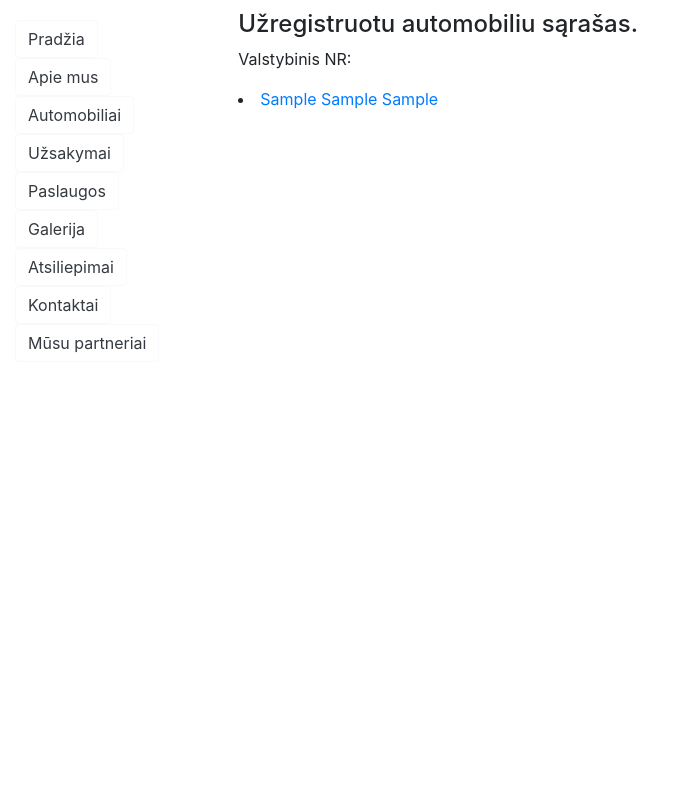
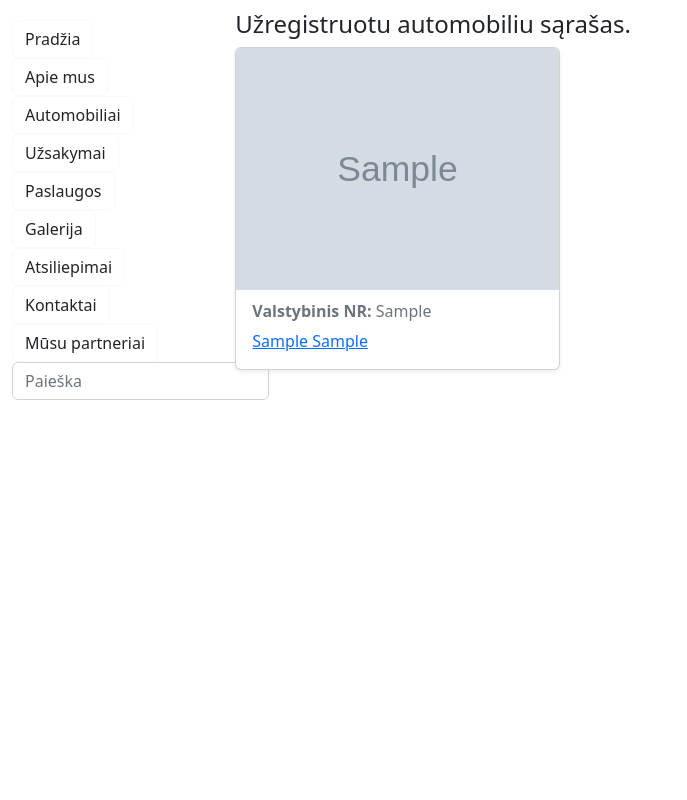
Before and after one commit to AndreyGalo/ServisProject, a Django app: page /servis/automobiliai/ in a window 1280 px wide. Shown: the whole page, without its empty margins (0-687 px from the left). Run offline with Django 5.2, Linux system fonts and the light colour scheme; tables that the repository leaves empty hold one stand-in row (values such as "Sample post"); grey boxes marked "Sample" are stand-in pictures; some libraries are stand-ins or nearby versions.

Commit message:
6 Paskaita commit

```diff
--- a/mysite/settings.py
+++ b/mysite/settings.py
@@ -122,3 +122,9 @@ STATIC_URL = 'static/'
 # https://docs.djangoproject.com/en/5.1/ref/settings/#default-auto-field
 
 DEFAULT_AUTO_FIELD = 'django.db.models.BigAutoField'
+
+# media folder settings
+MEDIA_ROOT = os.path.join(BASE_DIR, 'servis/media')
+
+MEDIA_URL = '/media/'
+# print(MEDIA_ROOT) - nevenkite padebuginti, bus lengviau nepasiklysti django filesystem džiunglėse
--- a/mysite/urls.py
+++ b/mysite/urls.py
@@ -24,4 +24,5 @@ urlpatterns = [
     path('admin/', admin.site.urls),
     path('servis/', include('servis.urls')),
     path("",RedirectView.as_view(url="servis/", permanent=True)),
-] + static(settings.STATIC_URL, document_root=settings.STATIC_ROOT)
+] + (static(settings.STATIC_URL, document_root=settings.STATIC_ROOT) +
+    static(settings.MEDIA_URL, document_root=settings.MEDIA_ROOT))
--- a/servis/models.py
+++ b/servis/models.py
@@ -18,6 +18,7 @@ class Automobilis(models.Model):
     VIN_kodas = models.CharField("Mašinos VIN numeris/kodas", max_length=25, null=False)
     Klientas = models.CharField("Kliento Vardas Pavardė", max_length=50, null=False)
     AutomobilioModelis = models.ForeignKey("AutomobilioModelis", on_delete=models.CASCADE, null=False)
+    cover = models.ImageField('Nuotrauka', upload_to='covers', null=True)
 
     def __str__(self):
         return f"Automobilio NR: {self.Valstybinis_NR}. Klientas: {self.Klientas}"
--- a/servis/static/css/styles.css
+++ b/servis/static/css/styles.css
@@ -1,7 +1,9 @@
 .sidebar-nav {
+    position: fixed;
     margin-top: 20px;
     padding: 0;
     list-style: none;
+    height: 100%;
     }
 .col-sm-10 {
   padding: 10px;
--- a/servis/templates/automobiliai.html
+++ b/servis/templates/automobiliai.html
@@ -1,11 +1,44 @@
 {% extends "base.html" %}
 
 {% block content %}
-<div class="container automobiliai">
-  <h4>Užregistruotu automobiliu sąrašas.</h4>
-  <p>Valstybinis NR: </p>
-    {% for auto in automobiliai %}
-    <li><a href="{% url 'automobilis' auto.id %}">{{auto.Valstybinis_NR}} {{auto.AutomobilioModelis}}</a></li>
-    {% endfor %}
-</div>
+{% load static %}
+    <div class="container automobiliai">
+      <h4>Užregistruotu automobiliu sąrašas.</h4>
+         <div class="row">
+            {% for automobilis in automobiliai %}
+             <div class="col-md-4 d-flex align-items-stretch">
+                 <div class="card mb-4 shadow-sm">
+                     {% if automobilis.cover %}
+                        <img src="{{ automobilis.cover.url }}" class="card-img-top" alt="...">
+                     {% else %}
+                        <img src="{% static 'img/no-image.jpg' %}" class="card-img-top">
+                     {% endif %}
+                     <div class="card-body">
+                         <h6 class="card-subtitle mb-2 text-muted"> <strong>Valstybinis NR:</strong> {{ automobilis.Valstybinis_NR }}</h6>
+                        <p class="card-text"><a href="{% url 'automobilis' automobilis.id %}">{{ automobilis.AutomobilioModelis }}</a></p>
+                     </div>
+                 </div>
+             </div>
+             {% endfor %}
+         </div>
+    </div>
+    <div class="container puslapiai">
+        <nav aria-label="...">
+            {% if automobiliai.has_other_pages %}
+                <ul class="pagination pagination-sm justify-content-end">
+                    {% for i in automobiliai.paginator.page_range %}
+                        {% if automobiliai.number == i %}
+                            <li class="page-item active">
+                                <a class="page-link">{{ i }}</a>
+                            </li>
+                        {% else %}
+                            <li class="page-item">
+                                <a class="page-link" href="?page={{ i }}">{{ i }}</a>
+                            </li>
+                        {% endif %}
+                    {% endfor %}
+                </ul>
+            {% endif %}
+        </nav>
+    </div>
 {% endblock %}
--- a/servis/templates/base.html
+++ b/servis/templates/base.html
@@ -2,12 +2,12 @@
 <html lang="en" data-bs-theme="dark">
 <head>
     {% block title %}<title>Autoservice</title>{% endblock %}
-    <meta charset="utf-8">
-    <meta name="viewport" content="width=device-width, initial-scale=1">
-    <link rel="stylesheet" href="https://stackpath.bootstrapcdn.com/bootstrap/4.1.3/css/bootstrap.min.css"
-          integrity="sha384-MCw98/SFnGE8fJT3GXwEOngsV7Zt27NXFoaoApmYm81iuXoPkFOJwJ8ERdknLPMO" crossorigin="anonymous">
+  <meta charset="utf-8">
+  <meta name="viewport" content="width=device-width, initial-scale=1">
+  <link rel="stylesheet" href="https://stackpath.bootstrapcdn.com/bootstrap/4.1.3/css/bootstrap.min.css" integrity="sha384-MCw98/SFnGE8fJT3GXwEOngsV7Zt27NXFoaoApmYm81iuXoPkFOJwJ8ERdknLPMO" crossorigin="anonymous">
+  <link rel="stylesheet" href="https://cdn.jsdelivr.net/npm/bootstrap@5.2.3/dist/css/bootstrap.min.css" integrity="sha384-rbsA2VBKQhggwzxH7pPCaAqO46MgnOM80zW1RWuH61DGLwZJEdK2Kadq2F9CUG65" crossorigin="anonymous">
     <!-- Add additional CSS in static file -->
-    {% load static %}
+  {% load static %}
     <link rel="stylesheet" href="{% static 'css/styles.css' %}">
 </head>
 <body>
@@ -17,7 +17,7 @@
             {% block sidebar %}
             <ul class="sidebar-nav">
                 <li><a href="{% url 'index' %}" type="button" class="btn btn-outline-light text-dark">Pradžia</a></li>
-                <li><a href="" class="btn btn-outline-light text-dark">Apie mus</a>
+                <li><a href="{% url 'apiemus' %}" class="btn btn-outline-light text-dark">Apie mus</a>
                 <li><a href="{% url 'automobiliai' %}" class="btn btn-outline-light text-dark" >Automobiliai</a>
                 <li><a href="{% url 'uzsakymai' %}" class="btn btn-outline-light text-dark">Užsakymai</a>
                 <li><a href="" class="btn btn-outline-light text-dark">Paslaugos</a>
@@ -25,6 +25,11 @@
                 <li><a href="" class="btn btn-outline-light text-dark">Atsiliepimai</a></li>
                 <li><a href="" class="btn btn-outline-light text-dark">Kontaktai</a>
                 <li><a href="" class="btn btn-outline-light text-dark">Mūsu partneriai</a></li>
+                <li>
+                    <form action="{% url 'search' %}" method="get" class="form-inline my-2 my-md-0">
+                        <input name="query" class="form-control" type="text" placeholder="Paieška">
+                    </form>
+                </li>
             </ul>
             {% endblock %}
         </div>
--- a/servis/templates/index.html
+++ b/servis/templates/index.html
@@ -1,7 +1,8 @@
 {% extends "base.html" %}
 
 {% block content %}
-  <h1>Autoservisas</h1>
+<div class="container indexhtml">
+    <h4>Autoservisas</h4>
     <p>Sveiki atvykę į rajono autoservisą</p>
     <p>Paslaugos:</p>
     <ul>
@@ -9,4 +10,5 @@
         <li><strong>Atlikti usakymai:</strong> {{ atlikti_uzsakymai }}</li>
         <li><strong>Automobiliu kiekis:</strong> {{ auto_modeliai }}</li>
     </ul>
+</div>
 {% endblock %}
--- a/servis/urls.py
+++ b/servis/urls.py
@@ -6,5 +6,7 @@ urlpatterns = [
     path('automobiliai/',views.automobiliai,name="automobiliai"),
     path('automobiliai/<int:automobilis_id>',views.automobilis,name="automobilis"),
     path('uzsakymai/',views.UzsakymasListView.as_view(),name="uzsakymai"),
-    path('uzsakymai/<int:pk>',views.UzsakymasDetailView.as_view(),name="uzsakymas")
+    path('uzsakymai/<int:pk>',views.UzsakymasDetailView.as_view(),name="uzsakymas"),
+    path('apiemus/',views.apiemus,name="apiemus"),
+    path('search/', views.search, name='search'),
 ]
--- a/servis/views.py
+++ b/servis/views.py
@@ -1,7 +1,8 @@
+from django.core.paginator import Paginator
 from django.views import generic
-from django.http import HttpResponse
-from .models import AutomobilioModelis, Paslauga, Uzsakymas, Automobilis , UzsakymoEilute
+from .models import AutomobilioModelis, Paslauga, Uzsakymas, Automobilis
 from django.shortcuts import render , get_object_or_404
+from django.db.models import Q
 
 def index(request):
     auto_modeliai = AutomobilioModelis.objects.all().count()
@@ -15,8 +16,11 @@ def index(request):
     return  render(request,"index.html",context=context)
 
 def automobiliai(request):
-    automobiliai = Automobilis.objects.all()
-    context = {"automobiliai":automobiliai}
+    paginator = Paginator(Automobilis.objects.all(),3)
+    page_number = request.GET.get("page")
+    automobiliai = paginator.get_page(page_number)
+    # automobiliai = Automobilis.objects.all()
+    context = {"automobiliai": automobiliai}
     return render(request,"automobiliai.html",context=context)
 
 def automobilis(request,automobilis_id):
@@ -25,8 +29,23 @@ def automobilis(request,automobilis_id):
 
 class UzsakymasListView(generic.ListView):
     model = Uzsakymas
+    paginate_by = 3
     template_name = "uzsakymai_list.html"
 
 class UzsakymasDetailView(generic.DetailView):
     model = Uzsakymas
     template_name = "uzsakymas_detail.html"
+
+def apiemus(request):
+    return render(request,"apiemus.html")
+
+def search(request):
+    """
+    paprasta paieška. query ima informaciją iš paieškos laukelio,
+    search_results prafiltruoja pagal įvestą tekstą knygų pavadinimus ir aprašymus.
+    Icontains nuo contains skiriasi tuo, kad icontains ignoruoja ar raidės
+    didžiosios/mažosios.
+    """
+    query = request.GET.get('query')
+    search_results = Automobilis.objects.filter(Q(Klientas__icontains=query) | Q(Valstybinis_NR__icontains=query) | Q(VIN_kodas__icontains=query) | Q(AutomobilioModelis__Marke__icontains=query)| Q(AutomobilioModelis__Modelis__icontains=query))
+    return render(request, 'search.html', {'automobiliai': search_results, 'query': query})
```
Also changed, not shown: servis/templates/automobilis.html (+10 -0 lines), servis/templates/uzsakymai_list.html (+17 -0 lines). Lines whose indentation alone changed are shown as unchanged.
